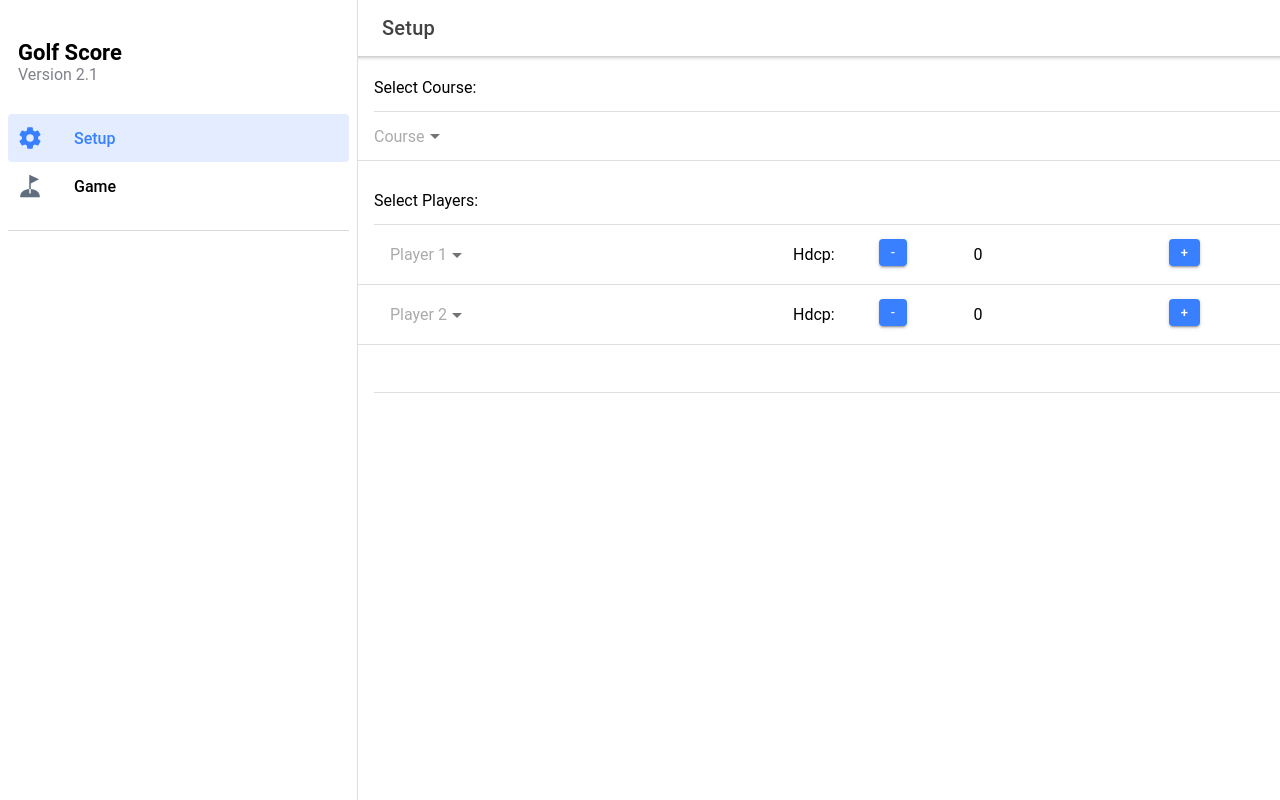
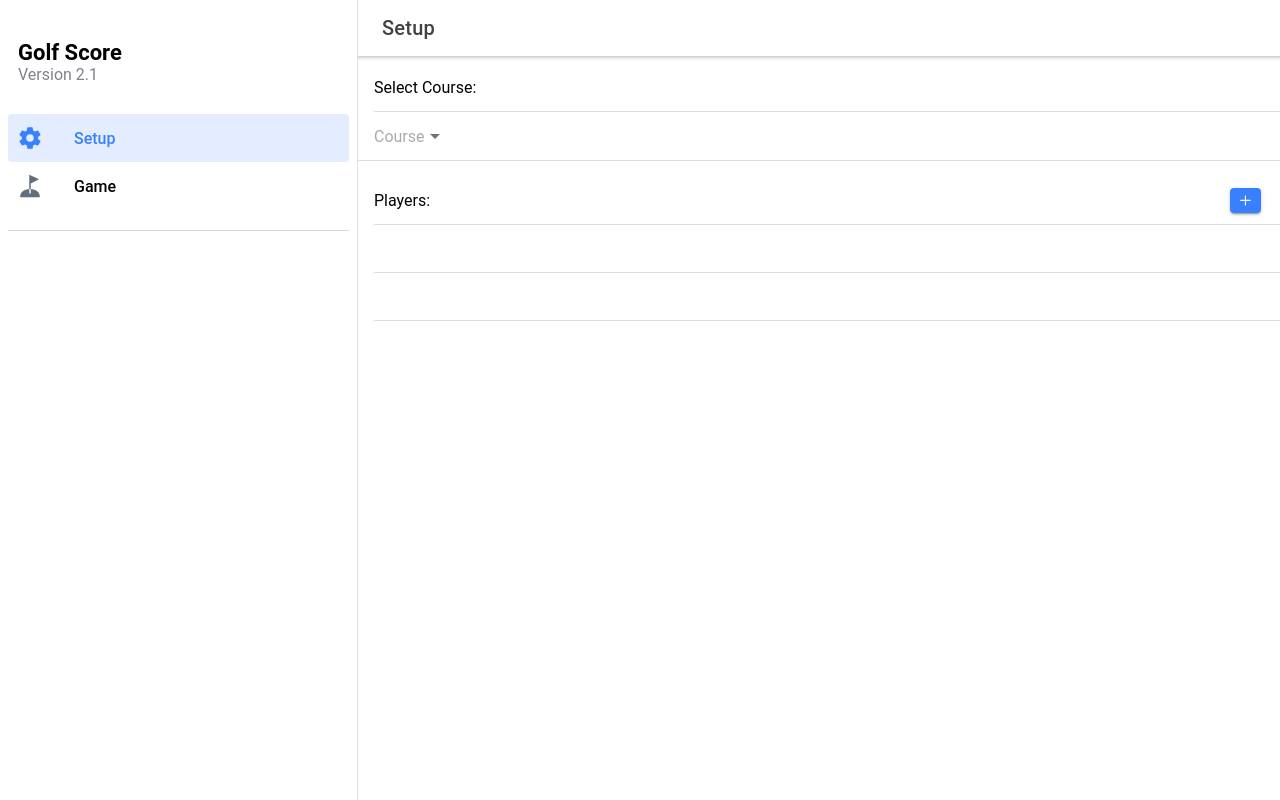
Before and after one commit to mlaskey53/iGolfScore, a React (Create React App) app: page /page/Setup in a window 1280 px wide. Built offline with nearby package versions, Linux system fonts and the light colour scheme.

Commit message:
Added modal to add players on Setup page.  Changed NumInput to allow extraction of value via parameter function.

```diff
--- a/public/assets/json/setup.json
+++ b/public/assets/json/setup.json
@@ -5,5 +5,5 @@
     { "name": "Countryside - Pine", "pairedWith": "Countryside - Bay", "pars": [4, 5, 4, 4, 3, 5, 4, 3, 4], "hdcps": [3, 6, 1, 7, 9, 5, 4, 8, 2] }
   ],
 
-  "playerNames": [ "Mike", "Steve", "Ray" ]
+  "playerNames": [ "Mike", "Steve", "Ray", "Dave", "Pete", "Ridge", "Spencer", "Larry" ]
 }
--- a/src/State.tsx
+++ b/src/State.tsx
@@ -1,6 +1,6 @@
 import React, { createContext, useReducer } from "react";
 
-// Holds course data for 9 holes (so we can handle 27-hole corses and play in reverse order.)
+// Holds course data for 9 holes (so we can handle 27-hole courses and play in reverse order.)
 export type Course = {
   name: string;
   pairedWith: string;
--- a/src/components/NumInput.tsx
+++ b/src/components/NumInput.tsx
@@ -1,23 +1,30 @@
 import { useState } from 'react';
 import { IonButton, IonGrid, IonRow, IonCol, IonInput } from '@ionic/react';
 
+/**
+Provides input mechanism for entering simple number values.  Encapsulates IonInput surrounded by two IonButtons as a single IonGrid:
+  [-] <number> [+]
+*/
+
 interface NumInputProps {
-  name: string;
-  slot: string;
+  name: string;   // Name for IonInput
+  slot: string;   // Slot for grid.
+  value: number;  // Initial number value
+  setValue: (arg0: number) => void;  // Sets value to external state.
 }
 
-const NumInput: React.FC<NumInputProps> = ({ name, slot }) => {
-
-  const  [ numVal, setNumVal ] = useState(0);
+const NumInput: React.FC<NumInputProps> = ({ name, slot, value, setValue }) => {
+  // Local state for IonInput value.
+  const  [ numVal, setNumVal ] = useState(value);
 
   return (
       <IonGrid slot={slot}>
         <IonRow>
-          <IonCol><IonButton onClick={() => { setNumVal( numVal - 1 ) }}>-</IonButton></IonCol>
+          <IonCol><IonButton onClick={() => { setValue( numVal - 1 ); setNumVal( numVal - 1 ) }}>-</IonButton></IonCol>
           <IonCol size="6">
             <IonInput name={name}>{numVal}</IonInput>
           </IonCol>
-          <IonCol><IonButton onClick={() => { setNumVal( numVal + 1 ) }}>+</IonButton></IonCol>
+          <IonCol><IonButton onClick={() => { setValue( numVal + 1 ); setNumVal( numVal + 1 ) }}>+</IonButton></IonCol>
         </IonRow>
       </IonGrid>
   );
--- /dev/null
+++ b/src/components/SetPlayerModal.tsx
@@ -0,0 +1,44 @@
+import { IonHeader, IonToolbar, IonTitle, IonButtons, IonButton,
+   IonContent, IonList, IonItem, IonLabel, IonSelect, IonSelectOption } from '@ionic/react';
+import { Player } from '../State';
+import NumInput from '../components/NumInput';
+
+export const SetPlayerModal: React.FC<{
+  modalTitle: string;
+  playerNames: [];
+  player: Player;
+  onDismiss: () => void;
+  onSave: ( arg: Player ) => void;
+}> = ({ modalTitle, playerNames, player, onDismiss, onSave }) => (
+
+  <>
+    <IonHeader>
+       <IonToolbar color="primary">
+          <IonTitle>{modalTitle}</IonTitle>
+          <IonButtons slot="end">
+            <IonButton onClick={() => onDismiss()}>Close</IonButton>
+          </IonButtons>
+       </IonToolbar>
+    </IonHeader>
+
+    <IonContent>
+      <IonList>
+        <IonItem>
+          <IonSelect placeholder="Select name" interface="action-sheet" onIonChange={(e) => { player.name = e.detail.value }}>
+            { playerNames.map( (name:string, idx:number) => (
+            <IonSelectOption value={name}>{name}</IonSelectOption>
+            ) )}
+          </IonSelect>
+        </IonItem>
+        <IonItem>
+          <IonLabel slot="end">Hdcp: </IonLabel>
+          <NumInput name="hdcp1" slot="end" value={0} setValue={ (val: number) => { player.hdcp = val }}></NumInput>
+        </IonItem>
+
+      </IonList>
+      <IonButton expand="block" onClick={() => onSave( player )}>Save</IonButton>
+    </IonContent>
+  </>
+);
+
+export default SetPlayerModal
--- a/src/pages/Setup.tsx
+++ b/src/pages/Setup.tsx
@@ -1,9 +1,10 @@
 import { useContext, useState, useEffect } from 'react';
-import { AppContext, Course } from '../State';
-import { IonButtons, IonContent, IonHeader, IonMenuButton, IonPage, IonTitle, IonToolbar, IonList, IonItem, IonLabel,
-	IonSelect, IonSelectOption, IonLoading } from '@ionic/react';
+import { AppContext, Course, Player } from '../State';
+import { IonButtons, IonContent, IonHeader, IonMenuButton, IonPage, IonTitle, IonToolbar, IonList, IonItem, IonLabel, IonButton, IonIcon,
+	IonSelect, IonSelectOption, IonLoading, useIonModal } from '@ionic/react';
+import { add } from 'ionicons/icons';
 import './Page.css';
-import NumInput from '../components/NumInput';
+import SetPlayerModal from '../components/SetPlayerModal';
 
 interface SetupData {
 	courses: Course[];
@@ -19,8 +20,6 @@ const Setup: React.FC = () => {
   const [showWaiting, setShowWaiting] = useState(false);
   const [status, setStatus] = useState('');
 
-//  const { state, dispatch } = useContext(AppContext);
-
   // Get saved course, player names from setup data file.
   useEffect(() => {
 	fetch( './assets/json/setup.json' )
@@ -28,6 +27,25 @@ const Setup: React.FC = () => {
 	  .then((respJSON) => { setSetupData(respJSON); setShowWaiting(false); })
 	  .catch((error) => { setStatus( 'Could not retrieve setup data: ' + error ); setShowWaiting(false); });
   }, []);
+
+  // Functions for Add/Edit Player modal:
+  const handleSavePlayer = ( player: Player ) => {
+	// Update state with new/changed player
+	state.players.push( player );
+	dismissSetPlayer();
+  }
+
+  const handleSetPlayerDismiss = () => {
+	dismissSetPlayer();
+  }
+
+  const [presentSetPlayer, dismissSetPlayer] = useIonModal( SetPlayerModal, {
+    modalTitle: "Add Player",
+    playerNames: setupData.playerNames,
+    player: { name: '', hdcp: 0 },
+    onDismiss: handleSetPlayerDismiss,
+    onSave: handleSavePlayer
+  } )
 
   return (
     <IonPage>
@@ -55,7 +73,7 @@ const Setup: React.FC = () => {
           </IonLabel>
         </IonItem>
         <IonItem>
-          <IonSelect placeholder="Course" onIonChange={(e) => dispatch( {type: "setCourse", newval: e.detail.value} )}>
+          <IonSelect placeholder="Course" interface="action-sheet" onIonChange={(e) => dispatch( {type: "setCourse", newval: e.detail.value} )}>
             { setupData.courses.map( (course:Course, idx:number) => (
             <IonSelectOption key={idx} value={course}>{ course.name }</IonSelectOption>
             ) )}
@@ -65,27 +83,21 @@ const Setup: React.FC = () => {
 
         <IonList>
         <IonItem>
-          <IonLabel>
-            <h2>Select Players:</h2>
-          </IonLabel>
+           <IonLabel>
+             <h2>Players:</h2>
+           </IonLabel>
+           <IonButton slot='end' onClick={() => { presentSetPlayer() }}>
+             <IonIcon icon={add} />
+           </IonButton>
         </IonItem>
         <IonItem>
-          <IonSelect placeholder="Player 1">
-            { setupData.playerNames.map( (name:string, idx:number) => (
-            <IonSelectOption value={name}>{ name }</IonSelectOption>
+          <IonList>
+            { state.players.map( (item: Player, idx:number) => (
+	        <IonItem>
+              <IonLabel>Player {idx + 1}: {item.name}    (Hdcp = {item.hdcp})</IonLabel>
+            </IonItem>
             ) )}
-          </IonSelect>
-          <IonLabel slot="end">Hdcp:</IonLabel>
-          <NumInput name="hdcp1" slot="end"></NumInput>
-        </IonItem>
-        <IonItem>
-          <IonSelect placeholder="Player 2">
-            { setupData.playerNames.map( (name:string, idx:number) => (
-            <IonSelectOption value={name}>{ name }</IonSelectOption>
-            ) )}
-          </IonSelect>
-          <IonLabel slot="end">Hdcp:</IonLabel>
-          <NumInput name="hdcp2" slot="end"></NumInput>
+          </IonList>
         </IonItem>
         <IonItem>
           <IonLabel>{status}</IonLabel>
```
